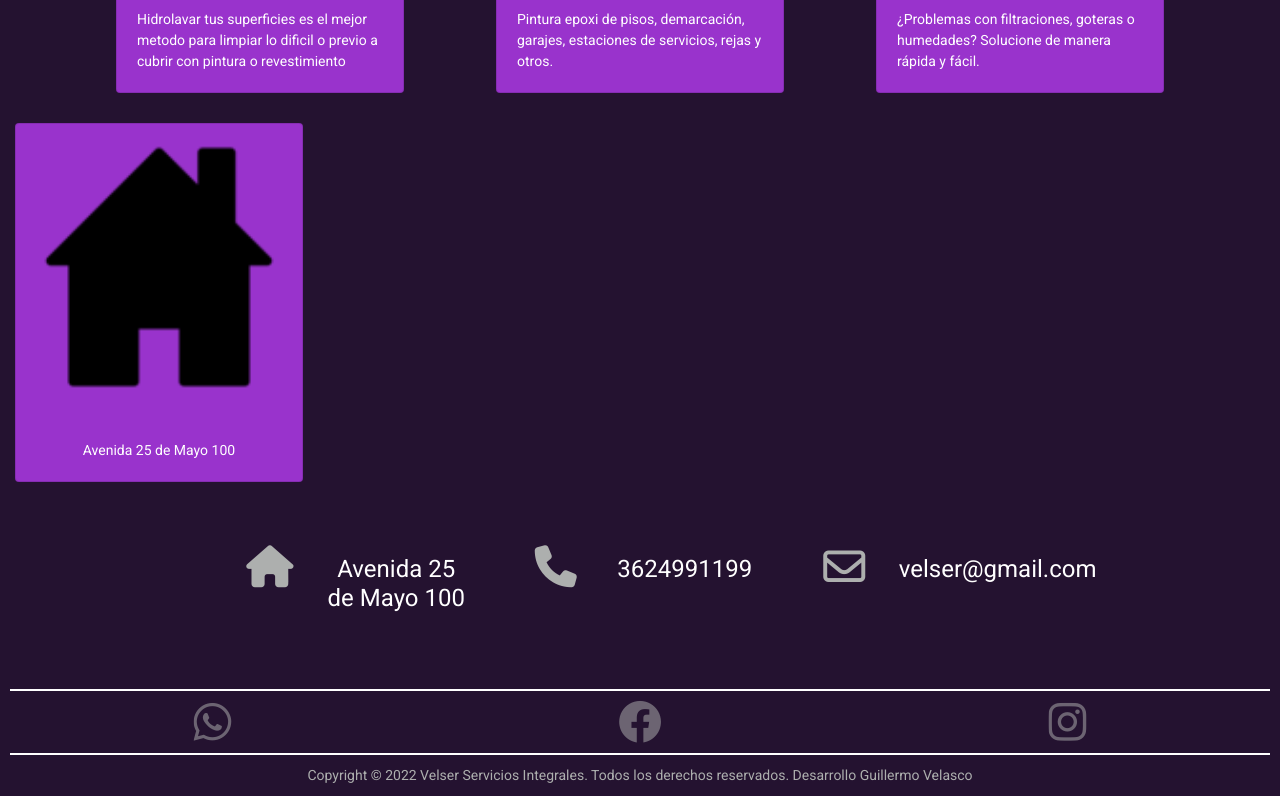
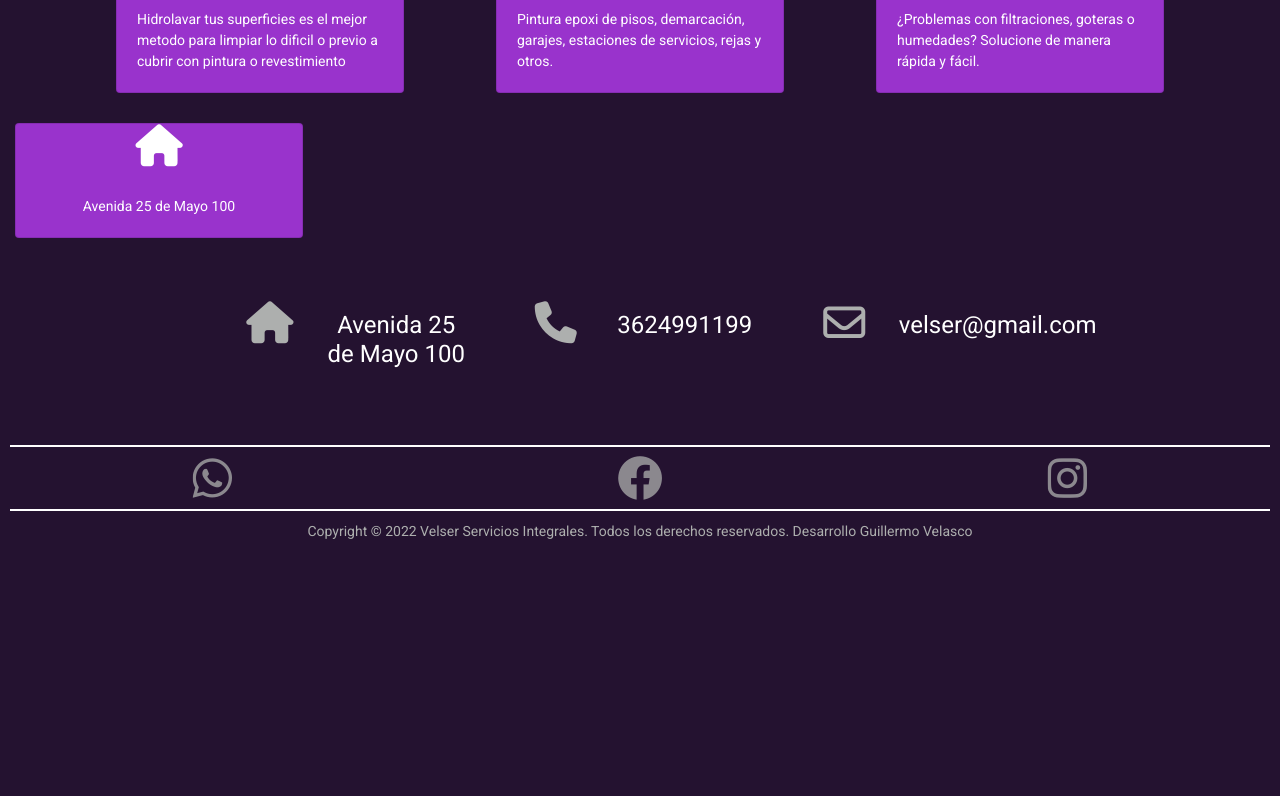
Before and after one commit to PabloGuillermoVelasco/VelserProyecto1-, a website: page Pages/ubicacion.html in a window 1280 px wide. Shown: the part 1131-1927 px from the top of the page. After the commit the page ends 1683 px from the top, so only its background shows below. Drawn offline with nearby package versions, Linux system fonts and the light colour scheme; files whose address does not match are found by name.

Commit message:
prueba card

```diff
--- a/Pages/ubicacion.html
+++ b/Pages/ubicacion.html
@@ -160,10 +160,11 @@
                 </div>
             </div>
         </section>
+
         <section>
             <div class="card text-white bg-info" style="width: 18rem;">
-                <div class="imgCard">
-                <img src="../Assets/img/Logos/direccion.png" class="card-img-top" alt="...">
+                <div class="d-flex justify-content-center" >
+                    <i class="fa-solid fa-house fa-3x px-4 img-fluid"></i>
                 </div>
                 <div class="card-body">
                     <p class="card-text text-center">Avenida 25 de Mayo 100</p>
```
